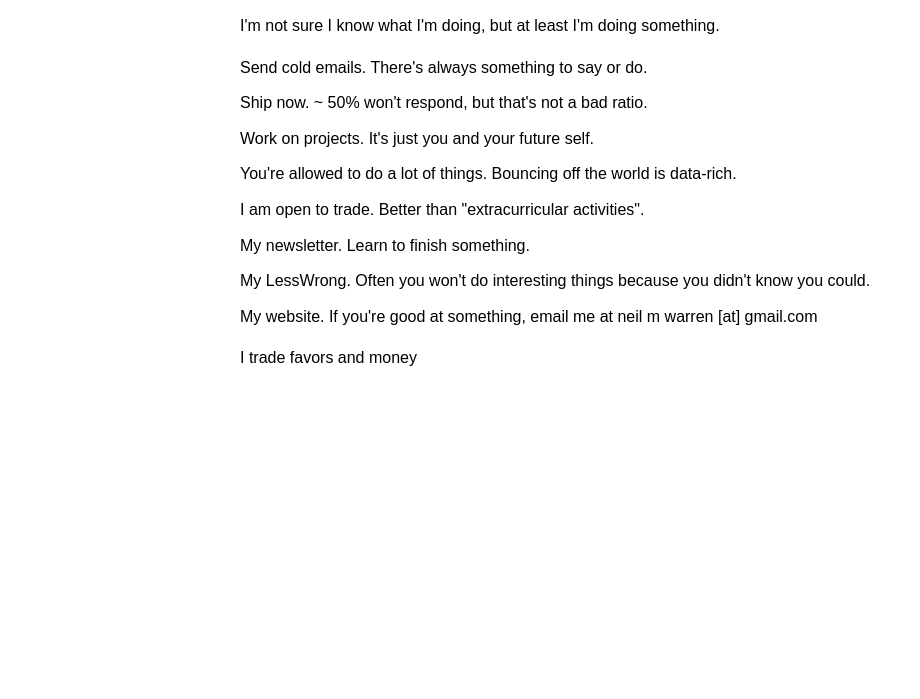
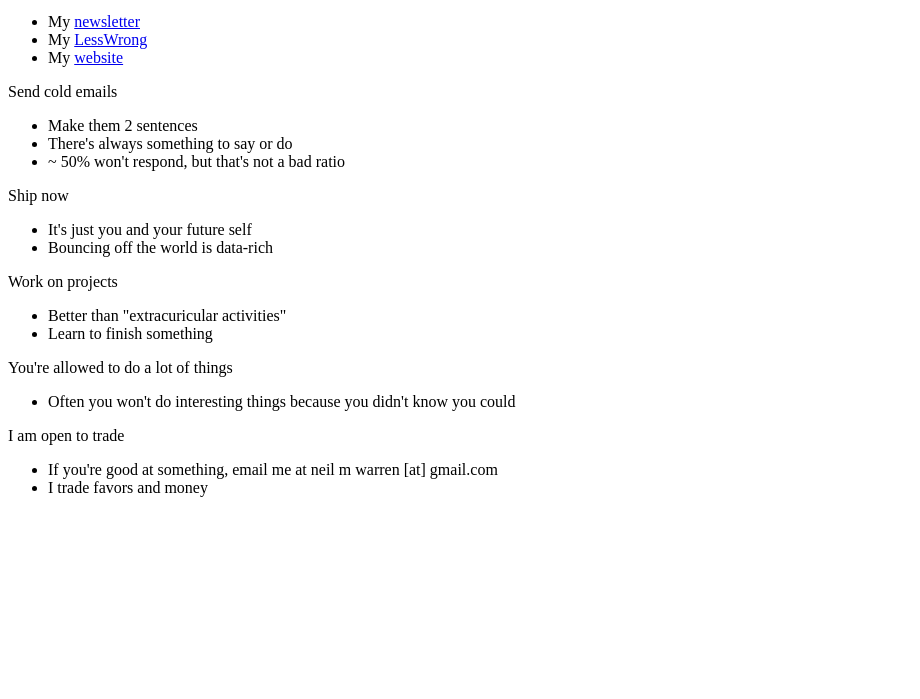
Before and after one commit to AlabasterMongelbrock/alabastermongelbrock.github.io, a plain HTML site: page index.html in a window 1280 px wide. Shown: the part 101-800 px from the top of the page, without its empty margins (0-920 px from the left). Drawn offline with Linux system fonts and the light colour scheme.

Commit message:
Update index.html

```diff
--- a/index.html
+++ b/index.html
@@ -4,39 +4,39 @@
     <meta charset="UTF-8">
     <meta name="viewport" content="width=device-width, initial-scale=1.0">
     <title>Neil Warren-Bancquart</title>
-    <style>
-        body {
-            font-family: Arial, sans-serif;
-            line-height: 1.6;
-            margin: 0 auto;
-            max-width: 800px;
-            padding: 20px;
-        }
-        h1 {
-            color: #333;
-        }
-        ul {
-            list-style-type: none;
-            padding: 0;
-        }
-        li {
-            margin-bottom: 10px;
-        }
-    </style>
 </head>
 <body>
     <h1>Neil Warren-Bancquart</h1>
-    <p>I'm not sure I know what I'm doing, but at least I'm doing something.</p>
+    <p>I'm not sure I know what I'm doing, but at least I'm doing <em>something</em>.</p>
     <ul>
-        <li>Send cold emails. There's always something to say or do.</li>
-        <li>Ship now. ~ 50% won't respond, but that's not a bad ratio.</li>
-        <li>Work on projects. It's just you and your future self.</li>
-        <li>You're allowed to do a lot of things. Bouncing off the world is data-rich.</li>
-        <li>I am open to trade. Better than "extracurricular activities".</li>
-        <li>My newsletter. Learn to finish something.</li>
-        <li>My LessWrong. Often you won't do interesting things because you didn't know you could.</li>
-        <li>My website. If you're good at something, email me at neil m warren [at] gmail.com</li>
+        <li>My <a href="https://neilbw.substack.com/">newsletter</a></li>
+        <li>My <a href="https://www.lesswrong.com/users/neil-warren">LessWrong</a></li>
+        <li>My <a href="https://www.neilwb.com">website</a></li>
     </ul>
-    <p>I trade favors and money</p>
+    <p>Send cold emails</p>
+    <ul>
+        <li>Make them 2 sentences</li>
+        <li>There's always something to say or do</li>
+        <li>~ 50% won't respond, but that's not a bad ratio</li>
+    </ul>
+    <p>Ship now</p>
+    <ul>
+        <li>It's just you and your future self</li>
+        <li>Bouncing off the world is data-rich</li>
+    </ul>
+    <p>Work on projects</p>
+    <ul>
+        <li>Better than "extracuricular activities"</li>
+        <li>Learn to finish something</li>
+    </ul>
+    <p>You're allowed to do a lot of things</p>
+    <ul>
+        <li>Often you won't do interesting things because you didn't know you could</li>
+    </ul>
+    <p>I am open to trade</p>
+    <ul>
+        <li>If you're good at something, email me at neil m warren [at] gmail.com</li>
+        <li>I trade favors and money</li>
+    </ul>
 </body>
 </html>
```
